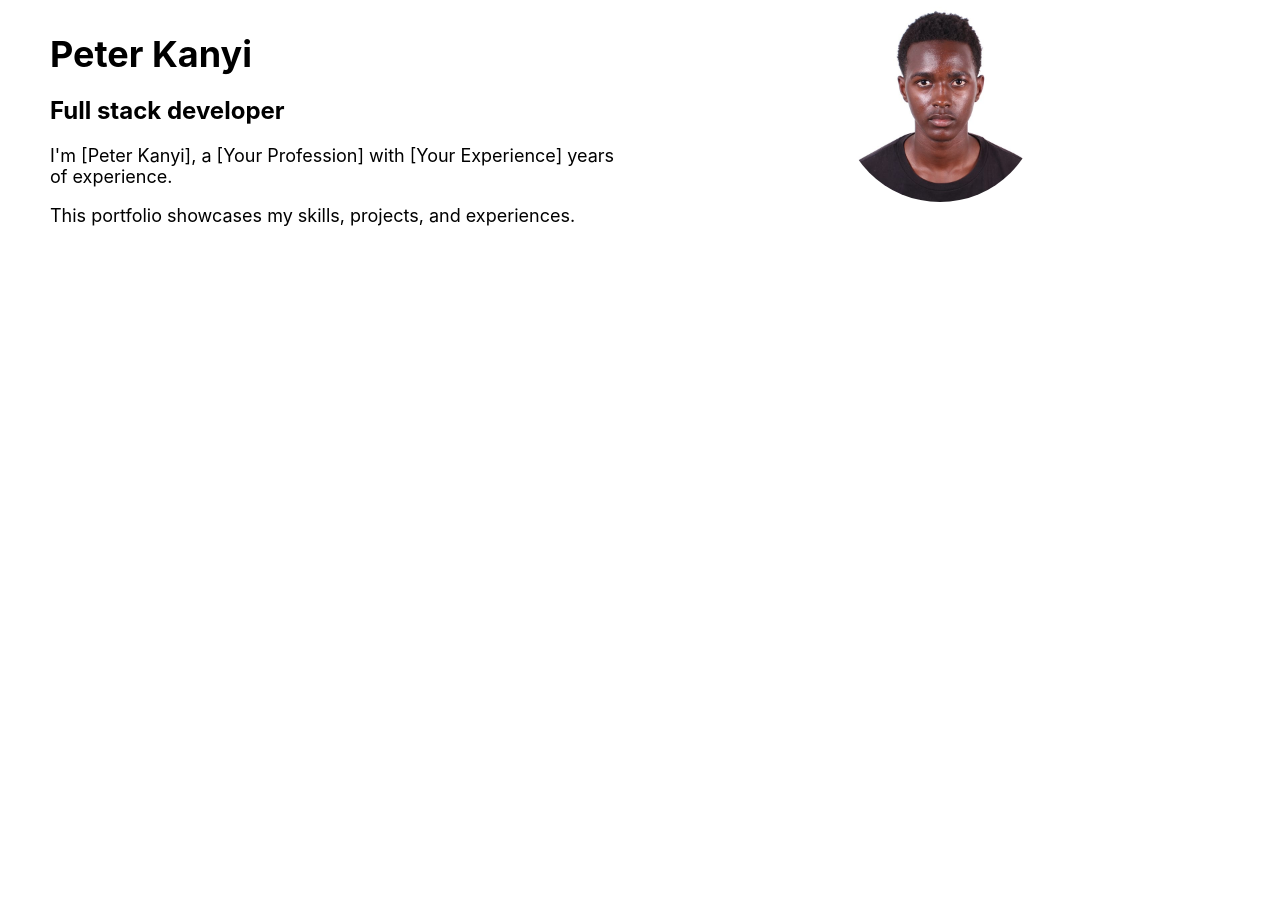
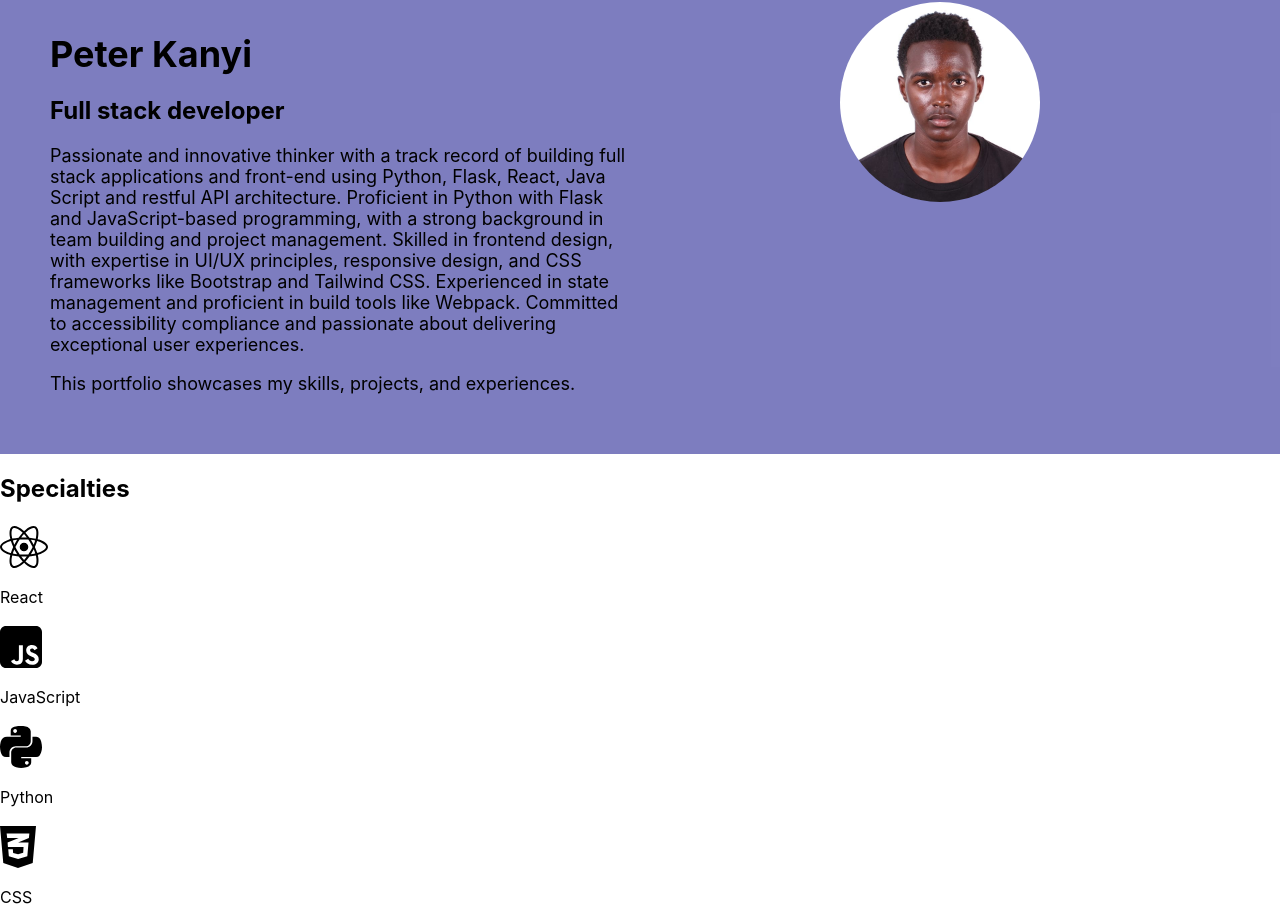
Before and after one commit to kanyi9/kanyi-portfolio, a React (Create React App) app in the folder kanyi-portfolio/: page / in a window 1280 px wide. Shown: the part 142-1065 px from the top of the page. Before the commit the page ends 800 px from the top, so only its background shows below. Built offline with nearby package versions, Linux system fonts and the light colour scheme.

Commit message:
adds specialities/technologies

```diff
--- a/kanyi-portfolio/package.json
+++ b/kanyi-portfolio/package.json
@@ -3,6 +3,10 @@
   "version": "0.1.0",
   "private": true,
   "dependencies": {
+    "@fortawesome/fontawesome-svg-core": "^6.7.2",
+    "@fortawesome/free-brands-svg-icons": "^6.7.2",
+    "@fortawesome/free-solid-svg-icons": "^6.7.2",
+    "@fortawesome/react-fontawesome": "^0.2.2",
     "cra-template": "1.2.0",
     "react": "^19.0.0",
     "react-dom": "^19.0.0",
--- a/kanyi-portfolio/src/App.js
+++ b/kanyi-portfolio/src/App.js
@@ -2,12 +2,14 @@
 import React from 'react';
 import Navbar from './components/Navbar';
 import Introduction from './components/Introduction';
+import Specialties from './components/Specialities';
 
 function App() {
     return (
         <div className="App">
             <Navbar />
             <Introduction />
+            <Specialties />
             {/* Other components will go here */}
         </div>
     );
--- a/kanyi-portfolio/src/components/Introduction.css
+++ b/kanyi-portfolio/src/components/Introduction.css
@@ -2,6 +2,7 @@
     display: flex;
     justify-content: space-between;
     padding: 50px;
+    background-color: rgba(122, 122, 190, 0.973);
 }
 
 .introduction-content {
--- a/kanyi-portfolio/src/components/Introduction.js
+++ b/kanyi-portfolio/src/components/Introduction.js
@@ -7,7 +7,13 @@ const Introduction = () => {
             <div className="introduction-content">
                 <h1>Peter Kanyi</h1>
                 <h2>Full stack developer</h2>
-                <p>I'm [Peter Kanyi], a [Your Profession] with [Your Experience] years of experience.</p>
+                <p>Passionate and innovative thinker with a track record of building full stack applications and front-end using Python, Flask,
+React, Java Script and restful API architecture. Proficient in Python with Flask and JavaScript-based programming, with a
+strong background in team building and project management. Skilled in frontend design, with expertise in UI/UX
+principles, responsive design, and CSS frameworks like Bootstrap and Tailwind CSS. Experienced in state management
+and proficient in build tools like Webpack. Committed to accessibility compliance and passionate about delivering
+exceptional user experiences.
+</p>
                 <p>This portfolio showcases my skills, projects, and experiences.</p>
             </div>
             <div className="introduction-image">
--- /dev/null
+++ b/kanyi-portfolio/src/components/Specialities.css
@@ -0,0 +1,24 @@
+.specialties {
+    padding: 50px;
+    text-align: center;
+}
+
+.specialties h2 {
+    font-size: 36px;
+    margin-bottom: 20px;
+}
+
+.specialties-icons {
+    display: flex;
+    justify-content: space-between;
+}
+
+.specialty-icon {
+    flex: 1;
+    margin: 20px;
+}
+
+.specialty-icon p {
+    font-size: 18px;
+    margin-top: 10px;
+}
--- /dev/null
+++ b/kanyi-portfolio/src/components/Specialities.js
@@ -0,0 +1,31 @@
+import React from 'react';
+import { faReact, faJsSquare, faPython, faCss3Alt } from '@fortawesome/free-brands-svg-icons';
+import { FontAwesomeIcon } from '@fortawesome/react-fontawesome';
+
+const Specialties = () => {
+    return (
+        <section className="specialties">
+            <h2>Specialties</h2>
+            <div className="specialties-icons">
+                <div className="specialty-icon">
+                    <FontAwesomeIcon icon={faReact} size="3x" />
+                    <p>React</p>
+                </div>
+                <div className="specialty-icon">
+                    <FontAwesomeIcon icon={faJsSquare} size="3x" />
+                    <p>JavaScript</p>
+                </div>
+                <div className="specialty-icon">
+                    <FontAwesomeIcon icon={faPython} size="3x" />
+                    <p>Python</p>
+                </div>
+                <div className="specialty-icon">
+                    <FontAwesomeIcon icon={faCss3Alt} size="3x" />
+                    <p>CSS</p>
+                </div>
+            </div>
+        </section>
+    );
+};
+
+export default Specialties;
```
Also changed, not shown: 1 other file (tests, documents, lock files or other folders).
